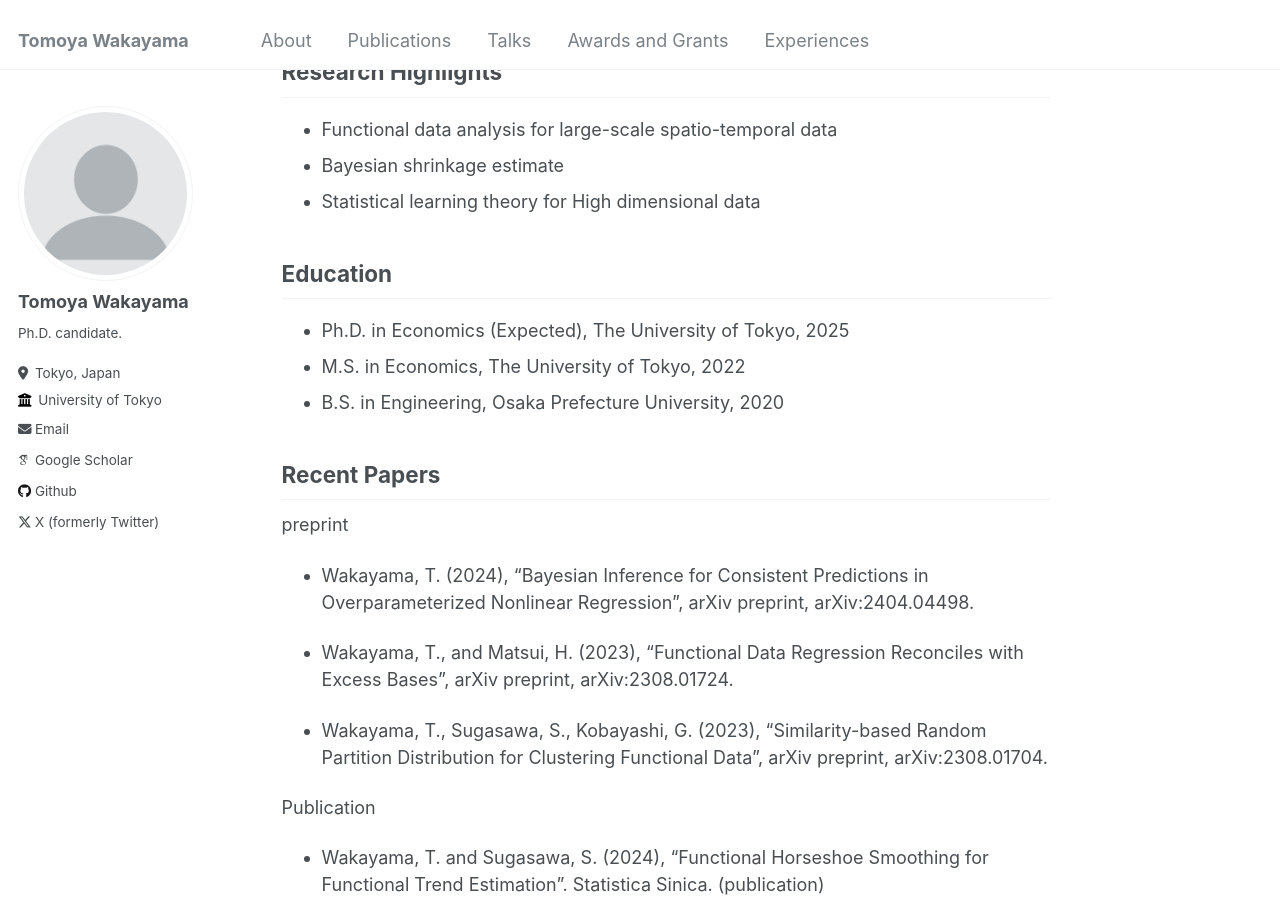
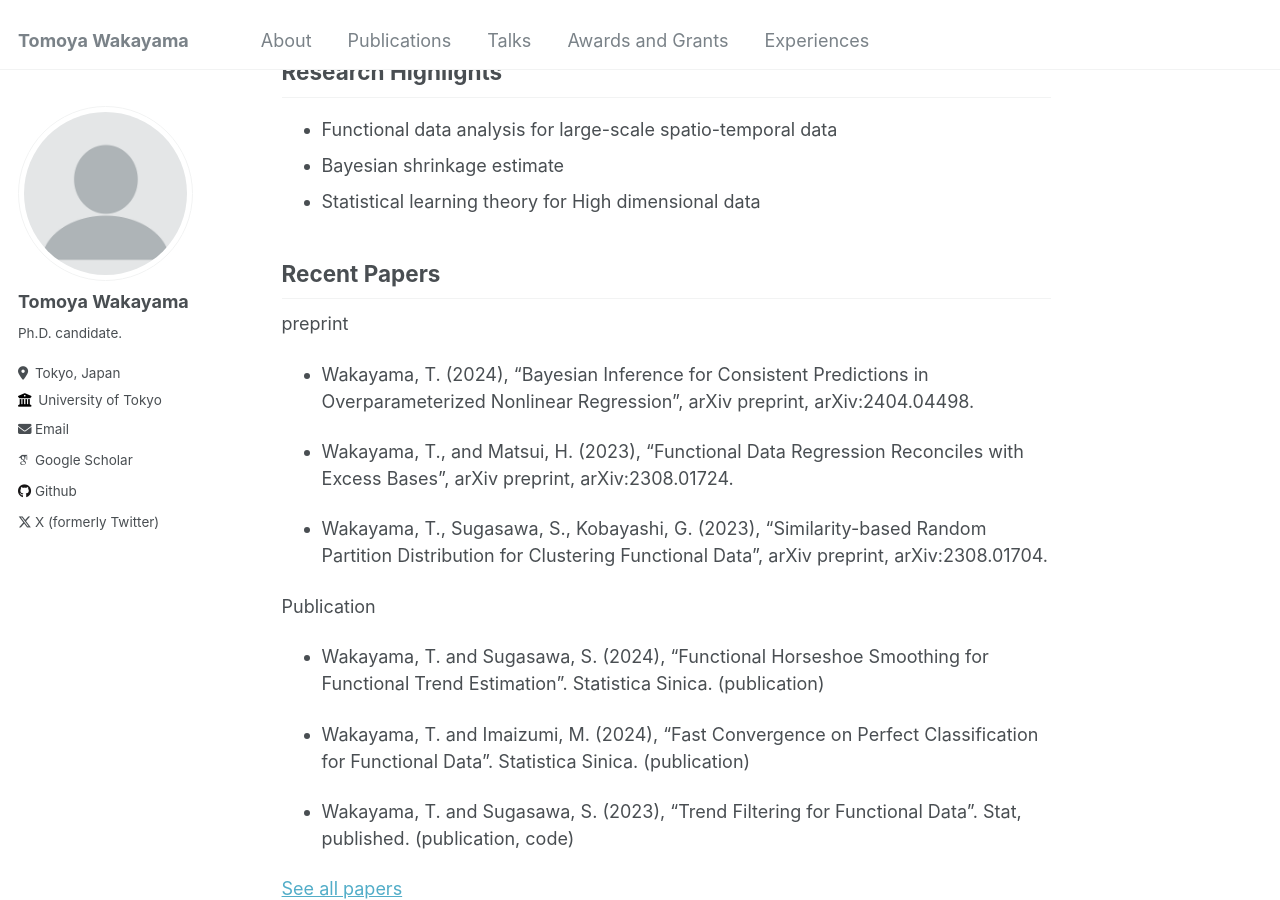
Before and after one commit to TomWaka/TomWaka.github.io, a Jekyll site: the page built from _pages/about.md, in a window 1280 px wide and 900 px high, scrolled down 354 px. Built offline with Jekyll 4.4.1, drawn with Linux system fonts in a browser that asks for light colours; some web fonts are replaced; some of the changed text lies outside the part shown.

Commit message:
Update about.md

```diff
--- a/_pages/about.md
+++ b/_pages/about.md
@@ -18,12 +18,6 @@
 - Functional data analysis for large-scale spatio-temporal data
 - Bayesian shrinkage estimate
 - Statistical learning theory for High dimensional data
-
-Education
-------
-- Ph.D. in Economics (Expected), The University of Tokyo, 2025
-- M.S. in Economics, The University of Tokyo, 2022
-- B.S. in Engineering, Osaka Prefecture University, 2020
 
 Recent Papers
 ------
```
Also changed, not shown: other parts of _pages/about.md (+7 -0 lines).
